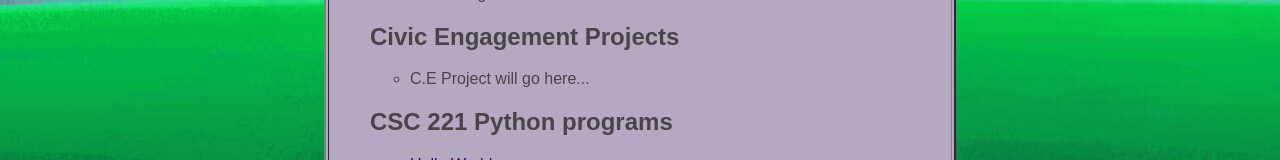
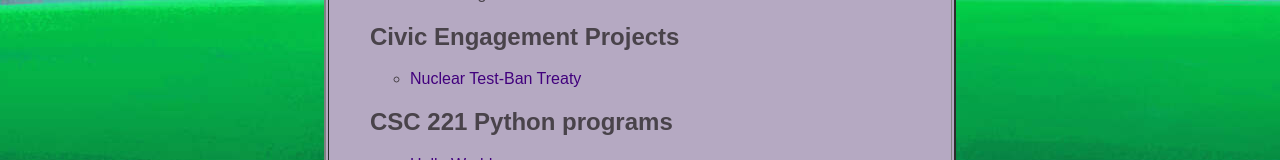
Before and after one commit to ciaramotter-pvcc/test, a plain HTML site: page index.html in a window 1280 px wide. Shown: the part 465-625 px from the top of the page. Drawn offline with Linux system fonts and the light colour scheme.

Commit message:
Update index.html

```diff
--- a/index.html
+++ b/index.html
@@ -48,7 +48,7 @@
 
             <h2> Civic Engagement Projects </h2>
             <ul>
-                <li> C.E Project will go here... </li>
+                <li><a href="https://ciaramotter-pvcc.github.io/test/home.html"> Nuclear Test-Ban Treaty</a></li>
             </ul>
 
             <h2> CSC 221 Python programs </h2>
```
